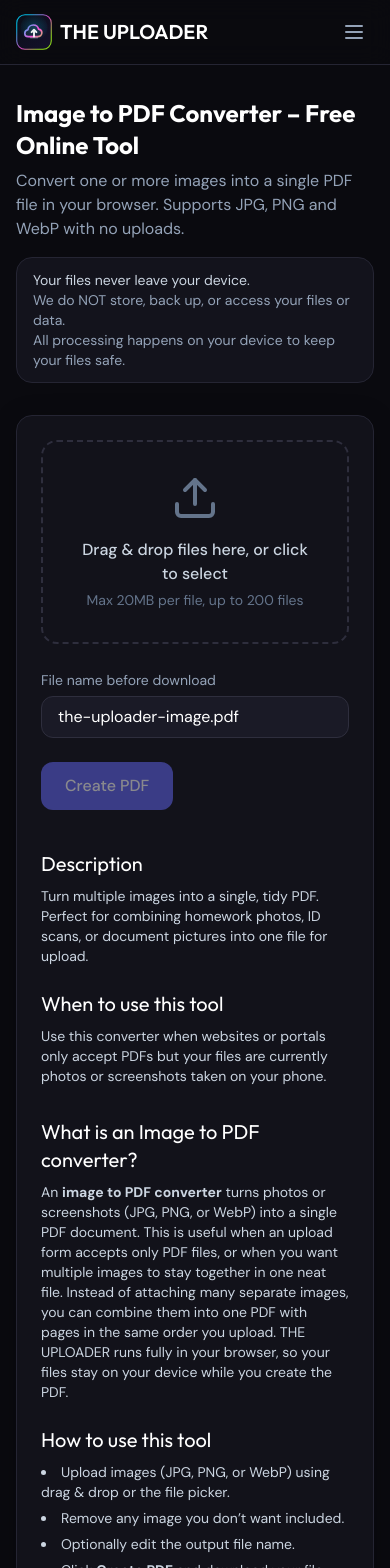
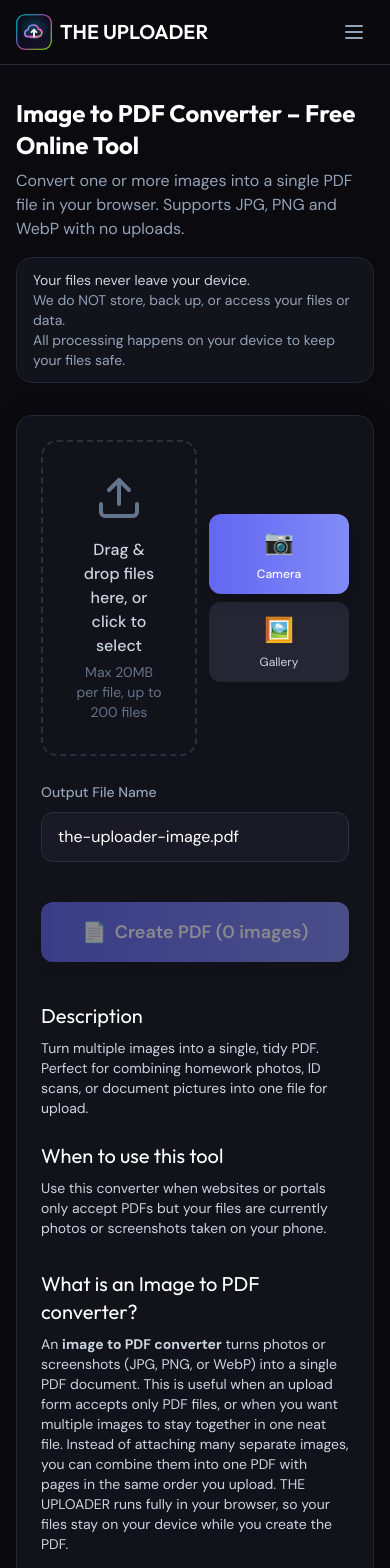
Before and after one commit to THEUPLOADER-cell/the_uploader-, a React (Vite) app: page /image-to-pdf in a window 390 px wide. Shown: the top 1568 px of the page. Built offline with nearby package versions, Linux system fonts and the light colour scheme.

Commit message:
dev changes

```diff
--- a/package.json
+++ b/package.json
@@ -12,6 +12,7 @@
   },
   "dependencies": {
     "browser-image-compression": "^2.0.2",
+    "cropperjs": "^2.1.0",
     "file-saver": "^2.0.5",
     "framer-motion": "^11.0.0",
     "jspdf": "^2.5.1",
--- a/src/tools/ImageToPdf.jsx
+++ b/src/tools/ImageToPdf.jsx
@@ -1,4 +1,4 @@
-import { useState } from 'react'
+import React, { useState, useEffect } from 'react'
 import { saveAs } from 'file-saver'
 import jsPDF from 'jspdf'
 import { Link } from 'react-router-dom'
@@ -18,8 +18,61 @@
   const [lastBlob, setLastBlob] = useState(null)
   const { processing, progress, error, start, finish, setProgressValue, setError, reset } = useProcessing()
 
-  const handleDrop = (accepted) => setFiles((prev) => [...prev, ...accepted].slice(0, MAX_FILES))
-  const removeFile = (i) => setFiles((prev) => prev.filter((_, idx) => idx !== i))
+  // Mobile detection
+  const [isMobile, setIsMobile] = useState(false)
+
+  // Mobile detection
+  useEffect(() => {
+    const checkMobile = () => {
+      try {
+        if (typeof navigator === 'undefined' || typeof window === 'undefined') return
+        const userAgent = navigator.userAgent.toLowerCase()
+        const isMobileDevice = /android|webos|iphone|ipad|ipod|blackberry|iemobile|opera mini/i.test(userAgent)
+        const isSmallScreen = window.innerWidth < 768
+        setIsMobile(isMobileDevice || isSmallScreen)
+      } catch (error) {
+        // Fallback to false if detection fails
+        setIsMobile(false)
+      }
+    }
+
+    checkMobile()
+    if (typeof window !== 'undefined') {
+      window.addEventListener('resize', checkMobile)
+      return () => window.removeEventListener('resize', checkMobile)
+    }
+  }, [])
+
+  const handleDrop = (accepted) => {
+    try {
+      setFiles((prev) => [...prev, ...accepted].slice(0, MAX_FILES))
+    } catch (error) {
+      console.error('Error handling file drop:', error)
+      setError('Failed to process uploaded files. Please try again.')
+    }
+  }
+  const removeFile = (i) => {
+    try {
+      setFiles((prev) => prev.filter((_, idx) => idx !== i))
+    } catch (error) {
+      console.error('Error removing file:', error)
+    }
+  }
+
+  // Handle camera/gallery file selection
+  const handleCameraCapture = (event) => {
+    try {
+      const selectedFiles = Array.from(event.target.files || [])
+      if (selectedFiles.length > 0) {
+        setFiles((prev) => [...prev, ...selectedFiles].slice(0, MAX_FILES))
+      }
+      // Reset the input so the same file can be selected again if needed
+      event.target.value = ''
+    } catch (error) {
+      console.error('Error handling camera capture:', error)
+      setError('Failed to process selected images. Please try again.')
+    }
+  }
 
   const process = async () => {
     if (!files.length) return
@@ -77,6 +130,11 @@
         description="Convert one or more images into a single PDF file in your browser. Supports JPG, PNG and WebP with no uploads."
         keywords="image to pdf converter, jpg to pdf online, png to pdf, webp to pdf, combine images into pdf, photos to pdf"
       >
+        <div className="space-y-6">
+          {/* Upload Section */}
+          <div className="space-y-4">
+            <div className="flex items-center gap-3">
+              <div className="flex-1">
                 <UploadZone
                   onDrop={handleDrop}
                   accept={IMAGE_ACCEPT}
@@ -85,34 +143,50 @@
                   maxFiles={MAX_FILES}
                   disabled={processing}
                 />
-        <FilePreview files={files} onRemove={removeFile} />
-        <div className="mt-6 max-w-md">
-          <label className="block">
-            <span className="text-slate-400 text-sm">File name before download</span>
+              </div>
+              {isMobile && (
+                <div className="flex flex-col gap-2 min-w-[140px]">
+                  <label className="flex flex-col items-center gap-2 px-4 py-3 rounded-xl bg-gradient-to-r from-accent-primary to-accent-secondary text-white font-medium cursor-pointer hover:from-accent-secondary hover:to-accent-primary transition-all duration-200 shadow-lg hover:shadow-xl transform hover:scale-105 disabled:opacity-50 disabled:cursor-not-allowed disabled:transform-none">
+                    <span className="text-2xl">📷</span>
+                    <span className="text-xs text-center">Camera</span>
                     <input
-              type="text"
-              value={fileName}
-              onChange={(e) => setFileName(e.target.value)}
-              placeholder="the-uploader-image.pdf"
-              className="mt-1 w-full px-4 py-2 rounded-xl bg-dark-700 border border-dark-500 text-white placeholder-slate-500"
+                      type="file"
+                      accept="image/*"
+                      capture="environment"
+                      multiple
+                      onChange={handleCameraCapture}
+                      disabled={processing}
+                      className="hidden"
                     />
                   </label>
-        </div>
-        {error && <p className="mt-4 text-red-400 text-sm">{error}</p>}
-        {processing && (
-          <div className="mt-4 h-2 bg-dark-600 rounded-full overflow-hidden">
-            <div className="h-full bg-accent-primary transition-all duration-300" style={{ width: `${progress}%` }} />
+                  <button
+                    type="button"
+                    onClick={() => {
+                      const input = document.createElement('input')
+                      input.type = 'file'
+                      input.accept = 'image/*'
+                      input.multiple = true
+                      input.onchange = handleCameraCapture
+                      input.click()
+                    }}
+                    disabled={processing}
+                    className="flex flex-col items-center gap-2 px-4 py-3 rounded-xl bg-dark-600 text-slate-300 hover:bg-dark-500 transition-colors disabled:opacity-50 disabled:cursor-not-allowed"
+                  >
+                    <span className="text-2xl">🖼️</span>
+                    <span className="text-xs text-center">Gallery</span>
+                  </button>
                 </div>
               )}
-        <div className="mt-6 flex gap-3">
-          <button
-            type="button"
-            onClick={process}
-            disabled={!files.length || processing}
-            className="px-6 py-3 rounded-xl bg-accent-primary text-white font-medium disabled:opacity-50 disabled:cursor-not-allowed hover:bg-accent-secondary transition-colors"
-          >
-            {processing ? 'Creating…' : 'Create PDF'}
-          </button>
+            </div>
+          </div>
+
+          {/* Image Preview Section */}
+          {files.length > 0 && (
+            <div className="space-y-3">
+              <div className="flex items-center justify-between">
+                <h3 className="text-slate-300 font-medium">
+                  Selected Images ({files.length})
+                </h3>
                 {files.length > 0 && !processing && (
                   <button
                     type="button"
@@ -120,11 +194,103 @@
                       setFiles([])
                       reset()
                     }}
-              className="px-6 py-3 rounded-xl bg-dark-600 text-slate-300 hover:bg-dark-500"
+                    className="text-sm text-slate-500 hover:text-red-400 transition-colors"
                   >
-              Clear
+                    Clear All
                   </button>
                 )}
+              </div>
+              <div className="grid grid-cols-2 sm:grid-cols-3 md:grid-cols-4 lg:grid-cols-5 gap-3">
+                {files.map((file, i) => (
+                  <div key={file.name + i} className="relative group">
+                    <div className="aspect-square rounded-lg overflow-hidden bg-dark-700 border border-dark-600">
+                      <img
+                        src={URL.createObjectURL(file)}
+                        alt={file.name}
+                        className="w-full h-full object-cover"
+                        onLoad={(e) => URL.revokeObjectURL(e.target.src)}
+                      />
+                    </div>
+                    <div className="absolute inset-0 bg-black bg-opacity-0 group-hover:bg-opacity-50 transition-all duration-200 rounded-lg flex items-center justify-center opacity-0 group-hover:opacity-100">
+                      <button
+                        type="button"
+                        onClick={() => removeFile(i)}
+                        className="bg-red-500 hover:bg-red-600 text-white rounded-full w-8 h-8 flex items-center justify-center text-lg font-bold transition-colors"
+                        aria-label="Remove image"
+                      >
+                        ×
+                      </button>
+                    </div>
+                    <div className="absolute bottom-1 left-1 bg-black bg-opacity-75 text-white text-xs px-2 py-1 rounded">
+                      {(file.size / 1024 / 1024).toFixed(1)} MB
+                    </div>
+                  </div>
+                ))}
+              </div>
+            </div>
+          )}
+
+          {/* File Name Input */}
+          <div className="max-w-md">
+            <label className="block">
+              <span className="text-slate-400 text-sm font-medium">Output File Name</span>
+              <input
+                type="text"
+                value={fileName}
+                onChange={(e) => setFileName(e.target.value)}
+                placeholder="the-uploader-image.pdf"
+                className="mt-2 w-full px-4 py-3 rounded-xl bg-dark-700 border border-dark-500 text-white placeholder-slate-500 focus:border-accent-primary focus:ring-2 focus:ring-accent-primary/20 transition-all"
+              />
+            </label>
+          </div>
+
+          {/* Error Message */}
+          {error && (
+            <div className="bg-red-500/10 border border-red-500/20 rounded-xl p-4">
+              <div className="flex items-center gap-2">
+                <span className="text-red-400">⚠️</span>
+                <p className="text-red-400 text-sm">{error}</p>
+              </div>
+            </div>
+          )}
+
+          {/* Progress Bar */}
+          {processing && (
+            <div className="space-y-2">
+              <div className="flex items-center justify-between text-sm">
+                <span className="text-slate-300">Creating PDF...</span>
+                <span className="text-slate-500">{Math.round(progress)}%</span>
+              </div>
+              <div className="h-3 bg-dark-600 rounded-full overflow-hidden">
+                <div
+                  className="h-full bg-gradient-to-r from-accent-primary to-accent-secondary transition-all duration-300 ease-out"
+                  style={{ width: `${progress}%` }}
+                />
+              </div>
+            </div>
+          )}
+
+          {/* Action Buttons */}
+          <div className="flex flex-col sm:flex-row gap-3 pt-4">
+            <button
+              type="button"
+              onClick={process}
+              disabled={!files.length || processing}
+              className="flex-1 px-8 py-4 rounded-xl bg-gradient-to-r from-accent-primary to-accent-secondary text-white font-semibold text-lg disabled:opacity-50 disabled:cursor-not-allowed hover:from-accent-secondary hover:to-accent-primary transition-all duration-200 shadow-lg hover:shadow-xl transform hover:scale-[1.02] disabled:transform-none flex items-center justify-center gap-2"
+            >
+              {processing ? (
+                <>
+                  <div className="w-5 h-5 border-2 border-white border-t-transparent rounded-full animate-spin"></div>
+                  Creating PDF...
+                </>
+              ) : (
+                <>
+                  <span className="text-xl">📄</span>
+                  Create PDF ({files.length} image{files.length !== 1 ? 's' : ''})
+                </>
+              )}
+            </button>
+          </div>
         </div>
         <div className="mt-10 grid gap-6">
           <section>
@@ -156,7 +322,8 @@
             <h2 className="font-display text-xl text-white mb-2">How to use this tool</h2>
             <ul className="list-disc list-inside text-slate-300 text-sm space-y-1.5">
               <li>Upload images (JPG, PNG, or WebP) using drag &amp; drop or the file picker.</li>
-              <li>Remove any image you don’t want included.</li>
+              <li>On mobile devices, use "Camera" to take new photos or "Gallery" to select existing images.</li>
+              <li>Remove any image you don't want included.</li>
               <li>Optionally edit the output file name.</li>
               <li>Click <strong>Create PDF</strong> and download your file.</li>
             </ul>
@@ -196,6 +363,7 @@
           </section>
         </div>
       </ToolLayout>
+
       <DownloadSuccessModal
         open={showSuccess}
         onClose={() => setShowSuccess(false)}
```
Also changed, not shown: 1 other file (tests, documents, lock files or other folders). Lines whose indentation alone changed are shown as unchanged.
